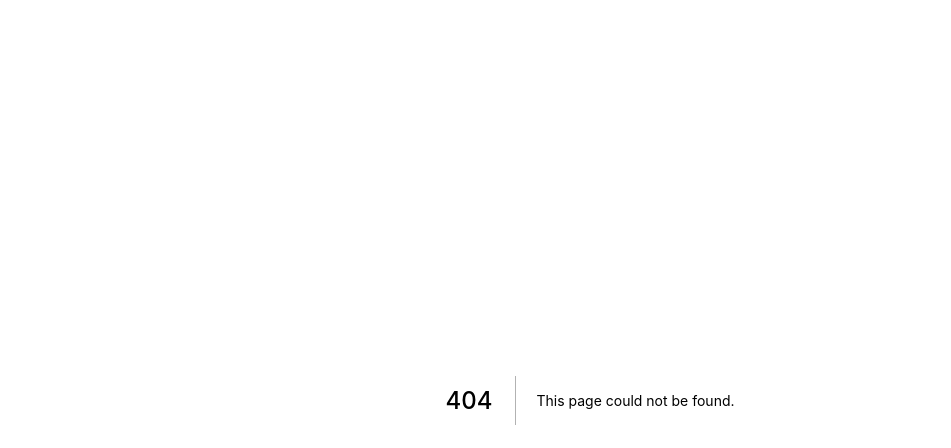
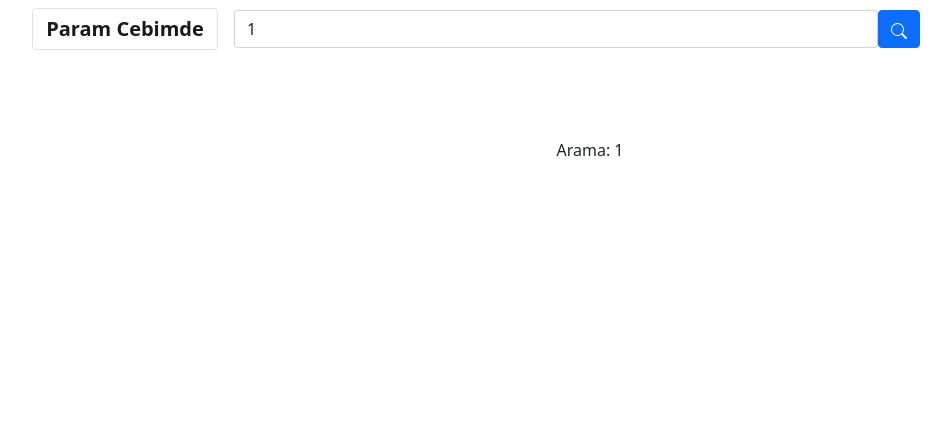
Before and after one commit to emreozincegedik/cheap_shop_finder_extended, a Next.js app in the folder frontend/: page /arama/1 in a window 1280 px wide. Before the commit this address had no page. Shown: the top 448 px of the page, without its empty margins (50-1001 px from the left). Built offline with nearby package versions, Linux system fonts and the light colour scheme.

Commit message:
search, query page, query page pagination + svg support

```diff
--- /dev/null
+++ b/frontend/components/Layout.js
@@ -0,0 +1,23 @@
+import React from 'react'
+import NavLayout from "./NavLayout"
+import Head from 'next/head'
+import { Container } from "react-bootstrap"
+import styles from '../styles/Home.module.css'
+
+export default function Layout({children}) {
+  return (
+    <>
+      <Head>
+        <title>Param Cebimde</title>
+        <meta name="description" content="Generated by create next app" />
+        <link rel="icon" href="/favicon.ico" />
+      </Head>
+      <NavLayout />
+      <Container>
+        <main className={styles.main}>
+          {children}
+          </main>
+      </Container>
+    </>
+  )
+}
--- /dev/null
+++ b/frontend/components/NavLayout.js
@@ -0,0 +1,43 @@
+import React,{useState} from 'react'
+import { useRouter } from 'next/router'
+import { Navbar, Form, Button, Container } from 'react-bootstrap'
+import Logo from "../public/magnifying_glass.svg"
+
+export default function NavLayout() {
+
+  const router=useRouter()
+  const [query, setQuery] = useState(router.query.query)
+  const searchQuery = (e,path) => {
+    e.preventDefault()
+    router.push(path)
+  }
+  return (
+    <Navbar sticky="top" expand="lg" bg="grey" >
+      <Container>
+
+        <Navbar.Brand href="/"
+          className="col-lg-2 rounded border"
+          style={{ "textAlign": "center", "fontWeight": "bold" }}
+          title="Ana sayfaya gitmek için tıklayın">
+          Param Cebimde
+        </Navbar.Brand>
+
+        <Navbar.Toggle aria-controls="basic-navbar-nav" />
+        <Navbar.Collapse id="basic-navbar-nav">
+          <Form className="d-flex col-lg-9" onSubmit={ (e)=>searchQuery(e,"/arama/"+query)}>
+            <input
+
+            type="text"
+            placeholder="Ucuza bulmak istediğin nedir?"
+            className="mr-2 form-control"
+              aria-label="Ucuza bulmak istediğin nedir?"
+              value={query}
+              onChange={(e)=>setQuery(e.target.value)}
+            />
+            <Button  type="submit" variant="primary"><Logo/></Button>
+          </Form>
+          </Navbar.Collapse>
+      </Container>
+    </Navbar>
+  )
+}
--- a/frontend/next.config.js
+++ b/frontend/next.config.js
@@ -1,5 +1,6 @@
 module.exports = {
   reactStrictMode: true,
+
   async rewrites() {
     return [
       {
@@ -8,4 +9,13 @@ module.exports = {
       },
     ]
   },
+  webpack(config) {
+  config.module.rules.push({
+    test: /\.svg$/,
+    use: ["@svgr/webpack"]
+  });
+
+  return config;
 }
+
+}
--- a/frontend/package.json
+++ b/frontend/package.json
@@ -16,6 +16,7 @@
     "react-dom": "17.0.2"
   },
   "devDependencies": {
+    "@svgr/webpack": "^5.5.0",
     "eslint": "7.32.0",
     "eslint-config-next": "11.1.0"
   }
--- a/frontend/pages/_app.js
+++ b/frontend/pages/_app.js
@@ -1,7 +1,14 @@
 import '../styles/globals.css'
+import 'bootstrap/dist/css/bootstrap.min.css';
+import Layout from "../components/Layout"
 
 function MyApp({ Component, pageProps }) {
-  return <Component {...pageProps} />
+  return (
+    <Layout>
+
+      <Component {...pageProps} />
+    </Layout>
+  )
 }
 
 export default MyApp
--- /dev/null
+++ b/frontend/pages/arama/[query].js
@@ -0,0 +1,12 @@
+import React from 'react'
+import { useRouter } from 'next/router'
+
+export default function Query() {
+  const router = useRouter()
+  const { query } = router.query
+  return (
+    <div>
+      Arama: {query}
+    </div>
+  )
+}
```
Also changed, not shown: frontend/pages/arama/[query]/[page].js (added, +12 -0 lines), frontend/pages/arama/index.js (added, +9 -0 lines), frontend/pages/index.js (+5 -21 lines), frontend/pages/test.js (added, +9 -0 lines), frontend/public/magnifying_glass.svg (added), 1 other file (tests, documents, lock files or other folders).
